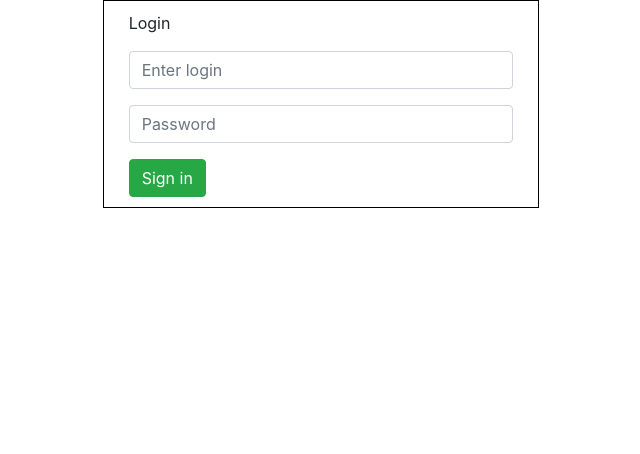
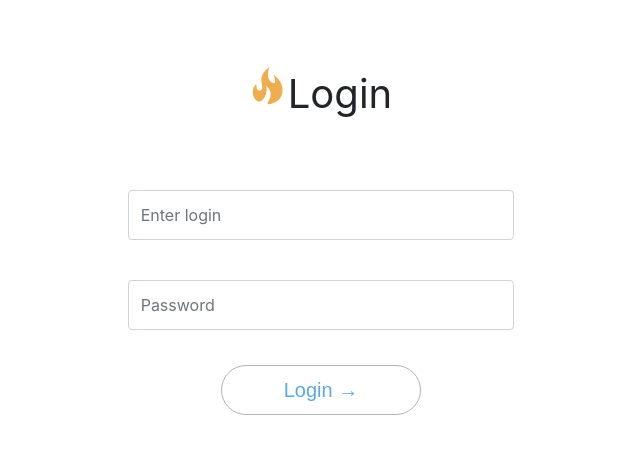
Before and after one commit to MomotEd/TestTask, a plain HTML site: page index.html in a window 1280 px wide. Shown: the whole page, without its empty margins (319-959 px from the left). Drawn offline with nearby package versions, Linux system fonts and the light colour scheme.

Commit message:
add css file

```diff
--- a/index.html
+++ b/index.html
@@ -3,25 +3,27 @@
 <head>
     <meta charset="UTF-8">
     <link rel="stylesheet" href="../bootstrap/css/bootstrap.css"/>
-    <link rel="stylesheet" href="stylesheets/style.css"/>
+    <link rel="stylesheet" href="static/css/main.css"/>
     <title>test-task</title>
 </head>
 <body>
     <div class="row">
         <div class="col-md-4"></div>
-        <div class="col-md-4" style="border:1px solid black">
+        <div class="col-md-4" id="main">
+            <header>
+                <div class="form-group" id="LogoArea">
+                    <span id="LoginText">Login</span>
+                </div>
+            </header>
+            <form role="form" target="uploader_iframe" style="padding: 10px" id="form">
 
-            <form role="form" target="uploader_iframe" style="padding: 10px" id="form">
                 <div class="form-group">
-                    Login
+                    <input type="text" class="form-control" id="login" name="login" placeholder="Enter login" style="height:50px">
                 </div>
                 <div class="form-group">
-                    <input type="text" class="form-control" id="login" name="login" placeholder="Enter login">
+                    <input type="password" class="form-control" id="password" name="password" placeholder="Password" style="height:50px">
                 </div>
-                <div class="form-group">
-                    <input type="password" class="form-control" id="password" name="password" placeholder="Password">
-                </div>
-                <button id="sign-in" class="btn btn-success">Sign in</button>
+                <button id="sign-in">Login 	&rarr;</button>
             </form>
             <iframe id="uploader_iframe" name="uploader_iframe" style="display: none;"></iframe>
         </div>
--- /dev/null
+++ b/static/css/main.css
@@ -0,0 +1,41 @@
+#LogoArea {
+    font-size: 40px;
+}
+
+#LoginText:before {
+    content: url(../img/logo.png)
+}
+
+input{
+    margin-top: 40px;
+}
+
+#sign-in{text-decoration:none; text-align:center;
+    margin-top: 5%;
+    height: 50px;
+    width: 200px;
+    padding:13px 21px;
+    border:solid 1px #afb3b5;
+    border-radius: 50px;
+    font:20px Arial, Helvetica, sans-serif;
+    color:#5da9e3;
+    background:#ffffff;
+
+}
+#sign-in:hover{
+     margin-top: 5%;
+     height: 50px;
+     width: 200px;
+     padding:13px 21px;
+     border:solid 1px #afb3b5;
+     border-radius: 50px;
+     font:20px Arial, Helvetica, sans-serif;
+     color:#ffffff;
+     background:#5da9e3;
+
+ }
+
+.row{
+    margin-top: 5%;
+    text-align: center;
+}
```
Also changed, not shown: static/img/logo.png (added).
